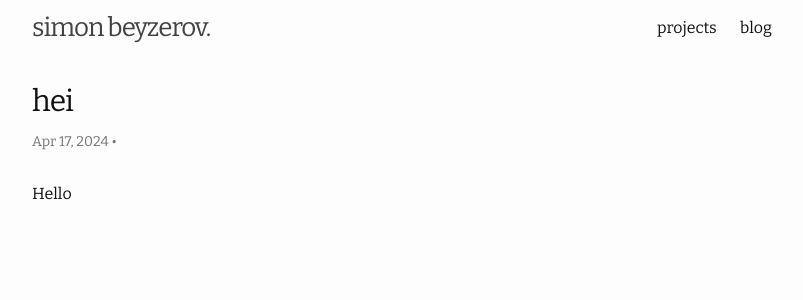
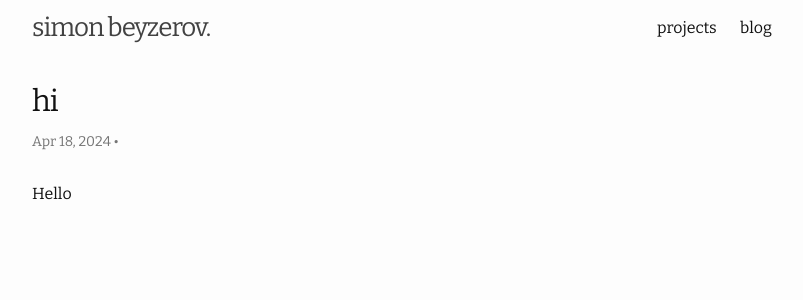
Before and after one commit to sim15/sim15.github.io, a Jekyll site: the page built from _posts/2024-04-18-hello.markdown, in a window 1280 px wide. Shown: the top 300 px of the page, without its empty margins (238-1041 px from the left). Built offline with Jekyll 4.4.1, drawn with Linux system fonts in a browser that asks for light colours.

Commit message:
fix blogs

```diff
--- a/_posts/2020-04-24-welcome-to-jekyll.markdown
+++ b/_posts/2024-04-18-hello.markdown
@@ -1,7 +1,7 @@
 ---
 layout: post
-title:  "hei"
-date:   2024-04-17
+title:  "hi"
+date:   2024-04-18
 categories: random
 ---
 Hello
```
Also changed, not shown: _posts/hello.markdown (deleted, +0 -7 lines).
